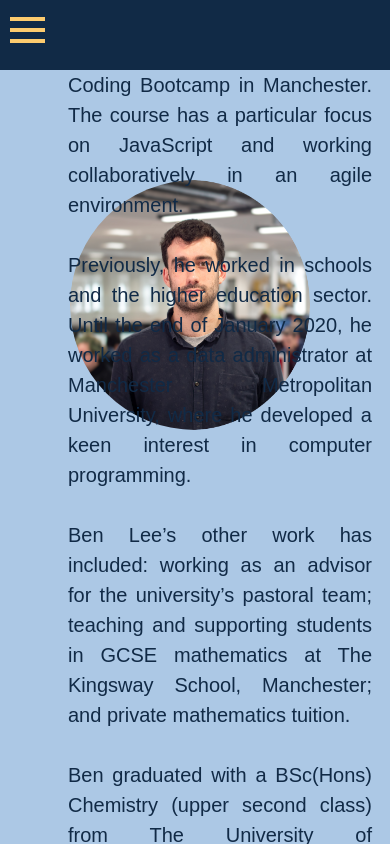
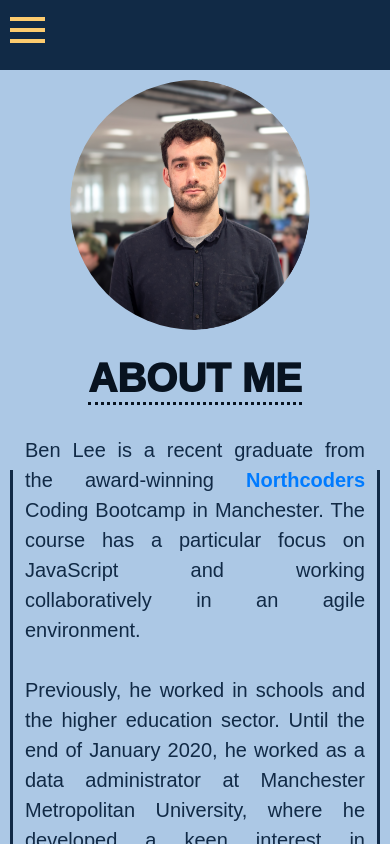
Before and after one commit to benlee38b/portfolio-V2, a React (Create React App) app: page /about-me in a window 390 px wide. Shown: the top 844 px of the page. Built offline with nearby package versions, Linux system fonts and the light colour scheme.

Commit message:
improved responsiveness of about me page

```diff
--- a/src/styles/about-me.css
+++ b/src/styles/about-me.css
@@ -39,11 +39,14 @@
   align-items: center;
   border-left: solid;
   height: 480px;
+  width: auto;
   grid-area: bio;
 }
 .bio-text {
+  margin-top: 20px;
   font-size: 20px;
   width: 700px;
+  word-spacing: 1px;
 }
 .northcoders-link {
   text-decoration: none;
@@ -61,15 +64,19 @@
 }
 @media (max-width: 1210px) {
   .bio-text {
-    max-width: 500px;
+    max-width: 625px;
+  }
+  .about-me-text-container {
+    padding-left: 30px;
   }
 }
 @media (max-width: 1005px) {
   .bio-text {
-    max-width: 95%;
+    max-width: 600px;
+    margin-bottom: 0px;
   }
   .bio-container {
-    top: 100px;
+    top: 140px;
     display: flex;
     width: auto;
     flex-direction: column;
@@ -80,24 +87,43 @@
     height: 250px;
     width: 250px;
     left: 0px;
-    margin-bottom: -20px;
+    top: -70px;
+    /* margin-bottom: -20px; */
   }
   .about-me-text-container {
     left: 0px;
-    border: none;
+    padding: 10px;
+    border-right: solid;
+    height: 529px;
   }
   .about-me-title {
     margin-top: 10%;
   }
 }
 
-@media (max-width: 678px) {
+@media (max-width: 637px) {
+  .bio-text {
+    max-width: 500px;
+  }
   .about-me-text-container {
-    /* top: 80px; */
+    height: 609px;
   }
 }
-@media (max-width: 435px) {
+@media (max-width: 534px) {
   .about-me-text-container {
-    /* top: 140px; */
+    height: 710px;
+  }
+  .bio-text {
+    max-width: 400px;
+    padding: 5px;
   }
 }
+@media (max-width: 426px) {
+  .about-me-text-container {
+    height: 820px;
+  }
+  .bio-text {
+    max-width: 350px;
+    padding: 5px;
+  }
+}
```
